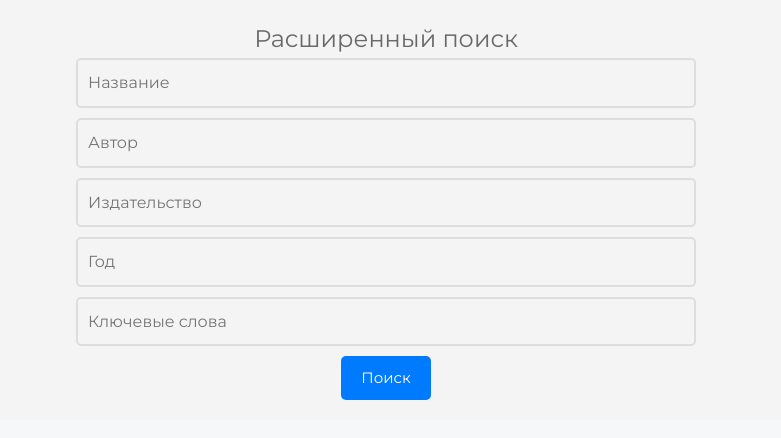
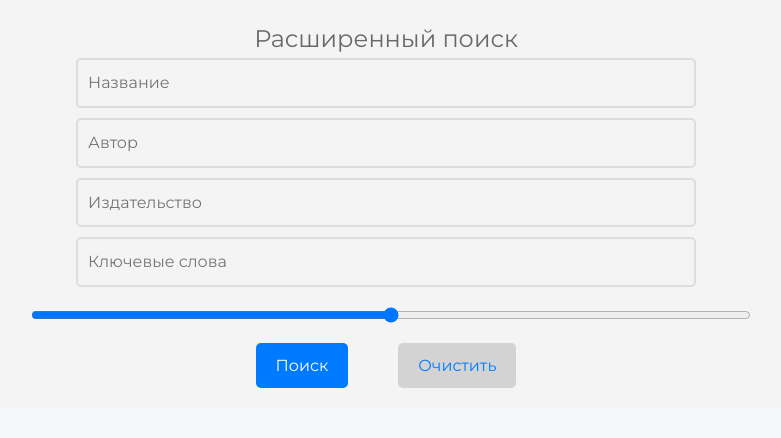
Before and after one commit to SergeyBezuglov/pdfview, a Vue app in the folder PIMS-main/src/presentation/PIMS.Web/Client/: page / in a window 1280 px wide. Shown: the top 438 px of the page, without its empty margins (254-1035 px from the left). Built offline with nearby package versions, Linux system fonts and the light colour scheme.

Commit message:
Добавил кнопку очистки и ползунок для даты

```diff
--- a/PIMS-main/src/presentation/PIMS.Web/Client/src/components/SearchComponent.vue
+++ b/PIMS-main/src/presentation/PIMS.Web/Client/src/components/SearchComponent.vue
@@ -4,9 +4,18 @@
         <input class="search-input" v-model="searchParams.title" placeholder="Название">
         <input class="search-input" v-model="searchParams.author" placeholder="Автор">
         <input class="search-input" v-model="searchParams.publisher" placeholder="Издательство">
-        <input type="number" class="search-input" v-model="searchParams.year" placeholder="Год">
         <input class="search-input" v-model="searchParams.keywords" placeholder="Ключевые слова">
+        <!-- Поле "Год" с ползунком -->
+        <div class="year-container">
+            <span class="year-label">{{ searchParams.year }}</span>
+            <input type="range" class="year-slider" v-model="searchParams.year" min="1950" max="2024" placeholder="Год">
+        </div>
+        <div class="button-s-c">
             <button class="search-button" @click="searchPdf">Поиск</button>
+            <button class="clear-button" @click="clearForm">Очистить</button>
+
+        </div>
+
         <ul class="search-results" v-if="searchResults.length">
             <li v-for="(fileName, index) in searchResults" :key="index" @click="selectPdf(fileName)">
                 {{ fileName }}
@@ -63,17 +72,61 @@
                     console.error('Ошибка при скачивании файла:', error);
                     this.error = error.message;
                 }
+            },
+            clearForm() {
+                // Очистка всех полей формы
+                this.searchParams.title = '';
+                this.searchParams.author = '';
+                this.searchParams.publisher = '';
+                this.searchParams.year = null;
+                this.searchParams.keywords = '';
+                this.searchResults = [];
+                this.pdfUrl = '';
             }
         }
     }
 </script>
 
+
 <style scoped>
+    .button-s-c{
+        margin-top:20px;
+    }
+    .clear-button {
+        padding: 10px 20px;
+        background-color: #d3d3d3;
+        color: #007BFF;
+        border: none;
+        border-radius: 5px;
+        cursor: pointer;
+        margin-left: 50px;
+        font-size:16px;
+
+    }
+
+        .clear-button:hover {
+            background-color: #e9e9e9;
+        }
+
+    .year-container {
+        display: flex;
+        align-items: center;
+        margin-top: 10px;
+    }
+
+    .year-label {
+        margin-right: 10px;
+    }
+
+    .year-slider {
+        width: 90vh;
+    }
+
     .search-container {
         display: flex;
         flex-direction: column;
         align-items: center;
-  background-color: #f4f4f4; /* Светло-серый фон, если это необходимо */
+        background-color: #f4f4f4;
         padding: 20px;
         width: 100%;
     }
@@ -94,6 +147,7 @@
         border: none;
         border-radius: 5px;
         cursor: pointer;
+        font-size: 16px;
     }
 
         .search-button:hover {
@@ -117,16 +171,17 @@ background-color: #0056b3;
             }
 
     .pdf-iframe {
-  width: 70%;  /* или другой размер по вашему выбору */
-  height: 70vh; /* высота iframe */
-  border: none; /* убрать рамку */
+        width: 70%;
+        height: 70vh;
+        border: none;
     }
-.textR{
+
+    .textR {
         background: none;
-    color: dimgrey; /* Цвет текста, можете выбрать любой */
+        color: dimgrey;
         border: none;
         padding: 0;
-    font: inherit; /* Унаследовать шрифт от родителя */
-   font-size:24px;
+        font: inherit;
+        font-size: 24px;
     }
 </style>
```
Lines whose indentation alone changed are shown as unchanged.
